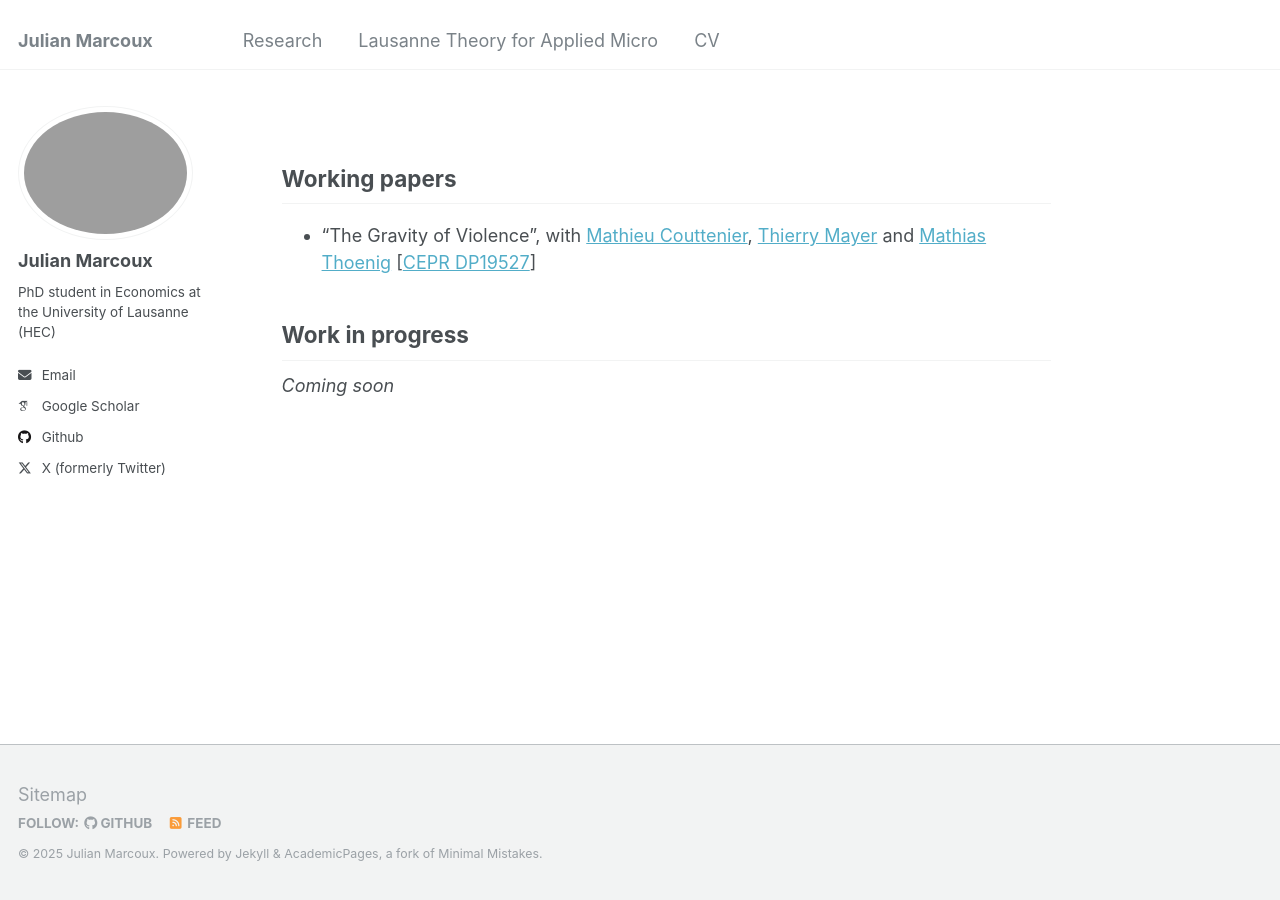
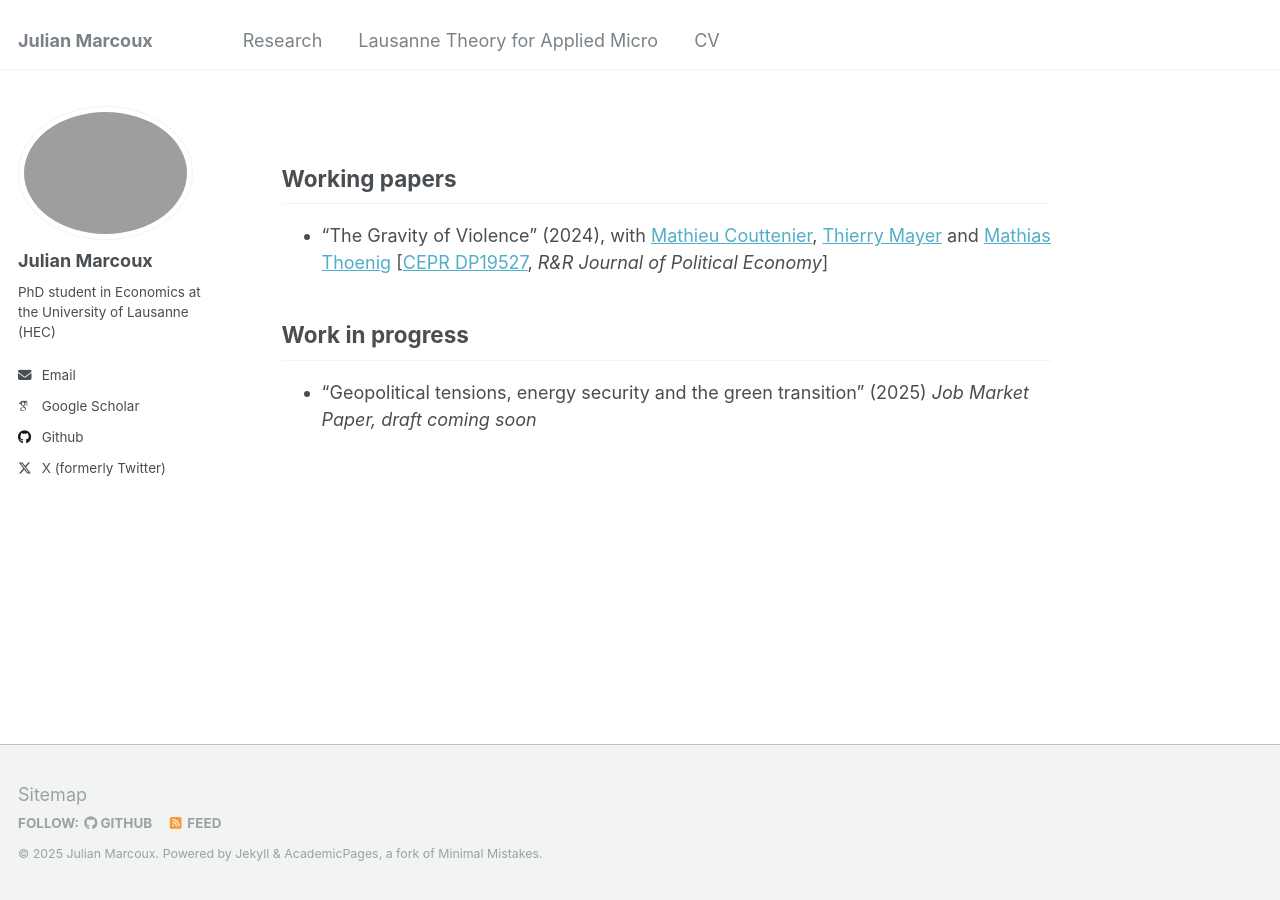
Before and after one commit to julianmarcoux/julianmarcoux.github.io, a Jekyll site: the page built from _pages/research.md, in a window 1280 px wide. Built offline with Jekyll 4.4.1, drawn with Linux system fonts in a browser that asks for light colours; some web fonts are replaced.

Commit message:
Update research.md

```diff
--- a/_pages/research.md
+++ b/_pages/research.md
@@ -8,10 +8,10 @@ author_profile: true
 Working papers
 --------------
 
-- "The Gravity of Violence", with [Mathieu Couttenier](https://sites.google.com/site/coutteniermathieu/), [Thierry Mayer](https://sites.google.com/site/thierrymayer/) and [Mathias Thoenig](https://people.unil.ch/mathiasthoenig/) [[CEPR DP19527](https://drive.google.com/file/d/1EmlnwO41rYt0nHe8506BVSpWk6HnPAIe/view)]
+- "The Gravity of Violence" (2024), with [Mathieu Couttenier](https://sites.google.com/site/coutteniermathieu/), [Thierry Mayer](https://sites.google.com/site/thierrymayer/) and [Mathias Thoenig](https://people.unil.ch/mathiasthoenig/) [[CEPR DP19527](https://drive.google.com/file/d/1EmlnwO41rYt0nHe8506BVSpWk6HnPAIe/view), _R&R Journal of Political Economy_]
 
 
 Work in progress
 --------------
-
-_Coming soon_
+- "Geopolitical tensions, energy security and the green transition" (2025)
+_Job Market Paper, draft coming soon_
```
